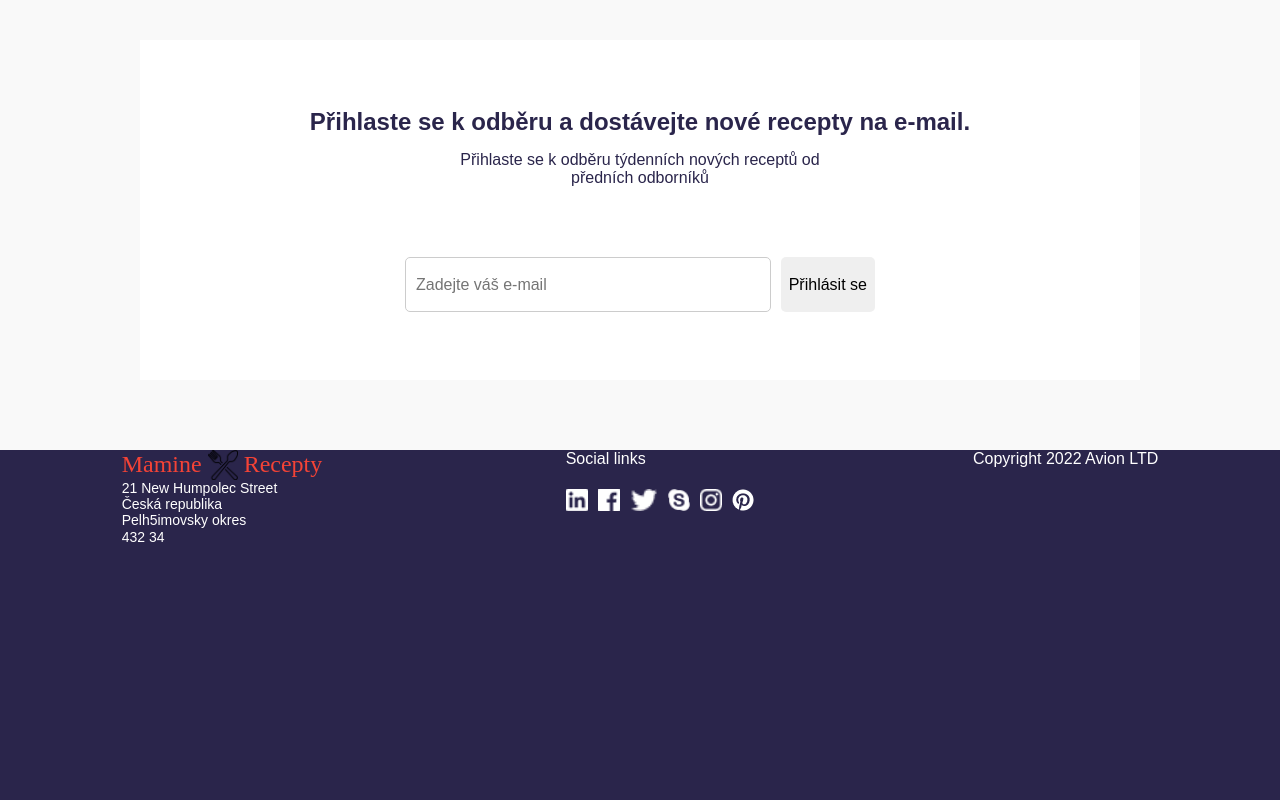
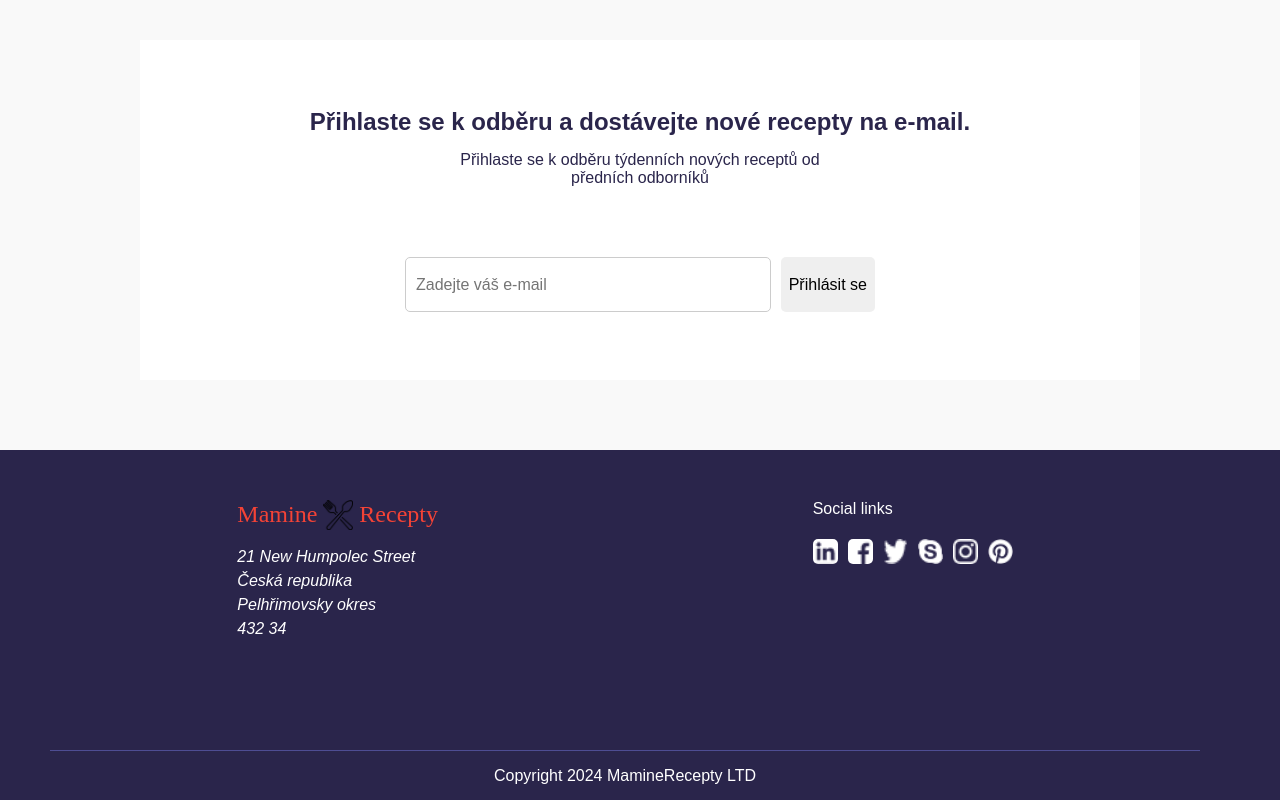
Before and after one commit to Medvedev245/eat-store, a React (Create React App) app: page / in a window 1280 px wide. Shown: the part 1288-2088 px from the top of the page. Built offline with nearby package versions, Linux system fonts and the light colour scheme; no server answers.

Commit message:
main page is over

```diff
--- a/src/components/Footer/Footer.jsx
+++ b/src/components/Footer/Footer.jsx
@@ -1,8 +1,12 @@
 import React from "react";
 import {
   ComponentFooter,
+  Copirith,
+  FooterWrap,
+  Image,
+  ImageLink,
   MainWrapLinks,
-  WrapAdress,
+  WrapAddress,
   WrapLinks,
   WrapLogo,
 } from "./Footer.styled";
@@ -18,6 +22,7 @@ import Pacage from "../../Files/IconsLinks/p.png";
 const Footer = () => {
   return (
     <ComponentFooter>
+      <FooterWrap>
         <WrapLogo>
           <LinkItem to="/">
             <TitleSpan>
@@ -26,25 +31,44 @@ const Footer = () => {
               Recepty
             </TitleSpan>
           </LinkItem>
-        <WrapAdress>
+          <WrapAddress>
             <span>21 New Humpolec Street</span>
             <span>Česká republika</span>
-          <span>Pelh5imovsky okres</span>
+            <span>Pelhřimovsky okres</span>
             <span>432 34</span>
-        </WrapAdress>
+          </WrapAddress>
         </WrapLogo>
         <MainWrapLinks>
           <span>Social links</span>
           <WrapLinks>
-          <img src={In} alt="" />
-          <img src={faceBook} alt="" />
-          <img src={Tv} alt="" />
-          <img src={Scype} alt="" />
-          <img src={Twitter} alt="" />
-          <img src={Pacage} alt="" />
+            <ImageLink to="#">
+              <Image src={In} alt="" />
+            </ImageLink>
+
+            <ImageLink to="#">
+              <Image src={faceBook} alt="" />
+            </ImageLink>
+
+            <ImageLink to="#">
+              <Image src={Tv} alt="" />
+            </ImageLink>
+
+            <ImageLink to="#">
+              <Image src={Scype} alt="" />
+            </ImageLink>
+
+            <ImageLink to="#">
+              <Image src={Twitter} alt="" />
+            </ImageLink>
+
+            <ImageLink to="#">
+              <Image src={Pacage} alt="" />
+            </ImageLink>
           </WrapLinks>
         </MainWrapLinks>
-      <div> Copyright 2022 Avion LTD </div>
+      </FooterWrap>
+
+      <Copirith> Copyright 2024 MamineRecepty LTD </Copirith>
     </ComponentFooter>
   );
 };
--- a/src/components/Footer/Footer.styled.js
+++ b/src/components/Footer/Footer.styled.js
@@ -1,14 +1,22 @@
+import { Link } from "react-router-dom";
 import styled from "styled-components";
 
 export const ComponentFooter = styled.footer`
   height: 350px;
   width: 100%;
   display: flex;
-  justify-content: space-around;
+  justify-content: space-between;
+  flex-direction: column;
   background-color: var(--iq-Footr-BG);
   color: var(--iq-Footr-text);
+  padding: 50px 80px 0 50px;
   @media screen and (min-width: 767px) {
   }
+`;
+
+export const FooterWrap = styled.footer`
+  display: flex;
+  justify-content: space-around;
 `;
 
 export const WrapLogo = styled.div`
@@ -16,10 +24,12 @@ export const WrapLogo = styled.div`
   flex-direction: column;
 `;
 
-export const WrapAdress = styled.div`
+export const WrapAddress = styled.address`
   display: flex;
   flex-direction: column;
-  font-size: 14px;
+  font-size: 16px;
+  line-height: 24px;
+  margin-top: 15px;
 `;
 
 export const WrapLinks = styled.div`
@@ -33,3 +43,28 @@ export const MainWrapLinks = styled.div`
   flex-direction: column;
   gap: 20px;
 `;
+
+export const Image = styled.img`
+  width: 25px;
+  height: 25px;
+  border-radius: 5px;
+`;
+
+export const ImageLink = styled(Link)`
+  display: inline-block; /* Это необходимо для применения стилей фона */
+  transition: background-color 0.3s ease;
+  &:hover,
+  &:focus {
+    border-radius: 5px;
+    background-color: var(--iq-header-text);
+    /* color: blue; */
+  }
+`;
+
+export const Copirith = styled.div`
+  display: flex;
+  align-items: center;
+  height: 50px;
+  justify-content: space-around;
+  border-top: 1px solid var(--iq-Footr-border);
+`;
--- a/src/components/GlobalStyle.js
+++ b/src/components/GlobalStyle.js
@@ -38,6 +38,7 @@ export const GlobalStyle = createGlobalStyle`
     --iq-BgJoinBlock: rgba(249, 249, 249, 1);
     --iq-Footr-BG:  rgba(42, 37, 75, 1);
     --iq-Footr-text:  rgba(255, 255, 255, 1);
+    --iq-Footr-border: rgba(78, 77, 147, 1)
 
     ;
   }
```
Lines whose indentation alone changed are shown as unchanged.
